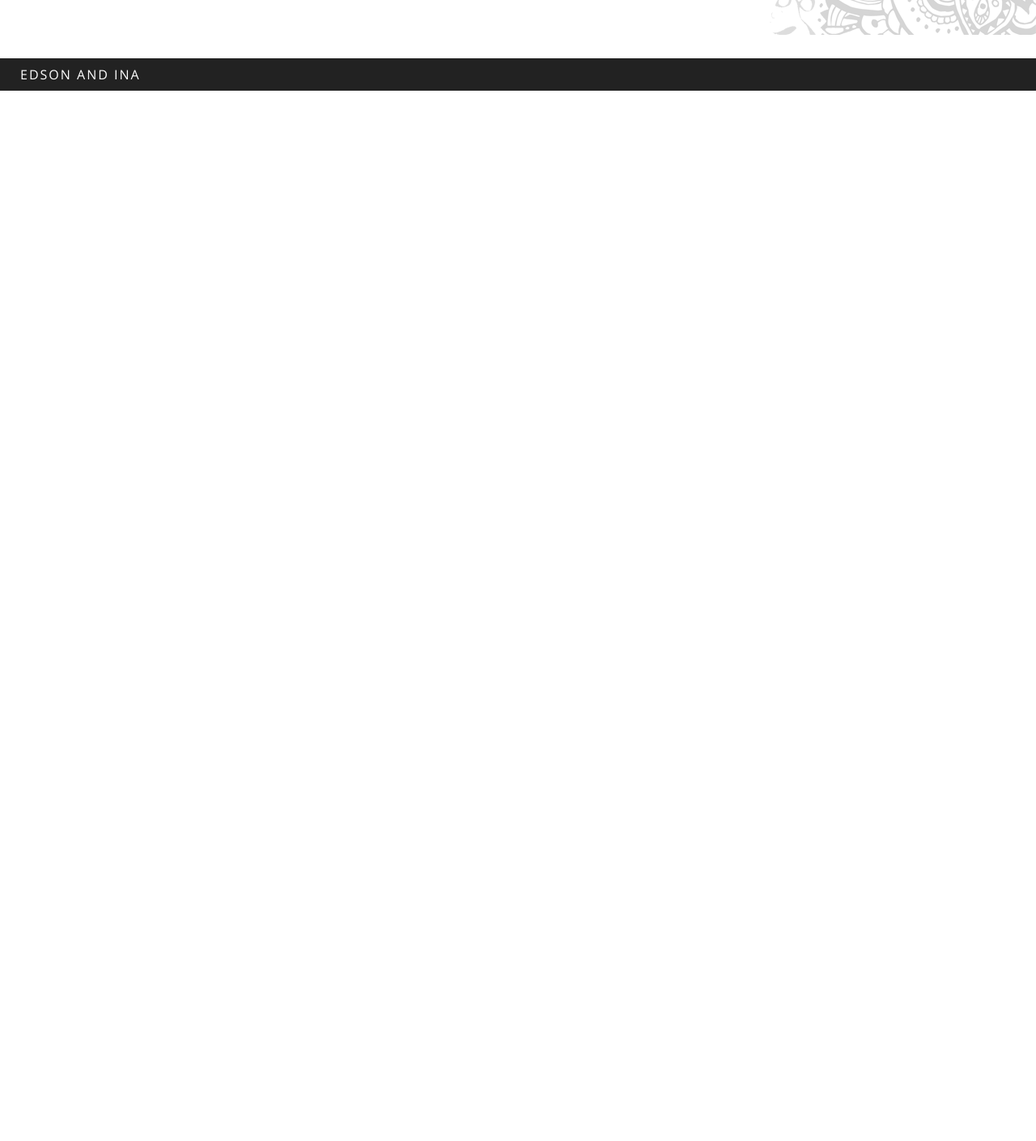
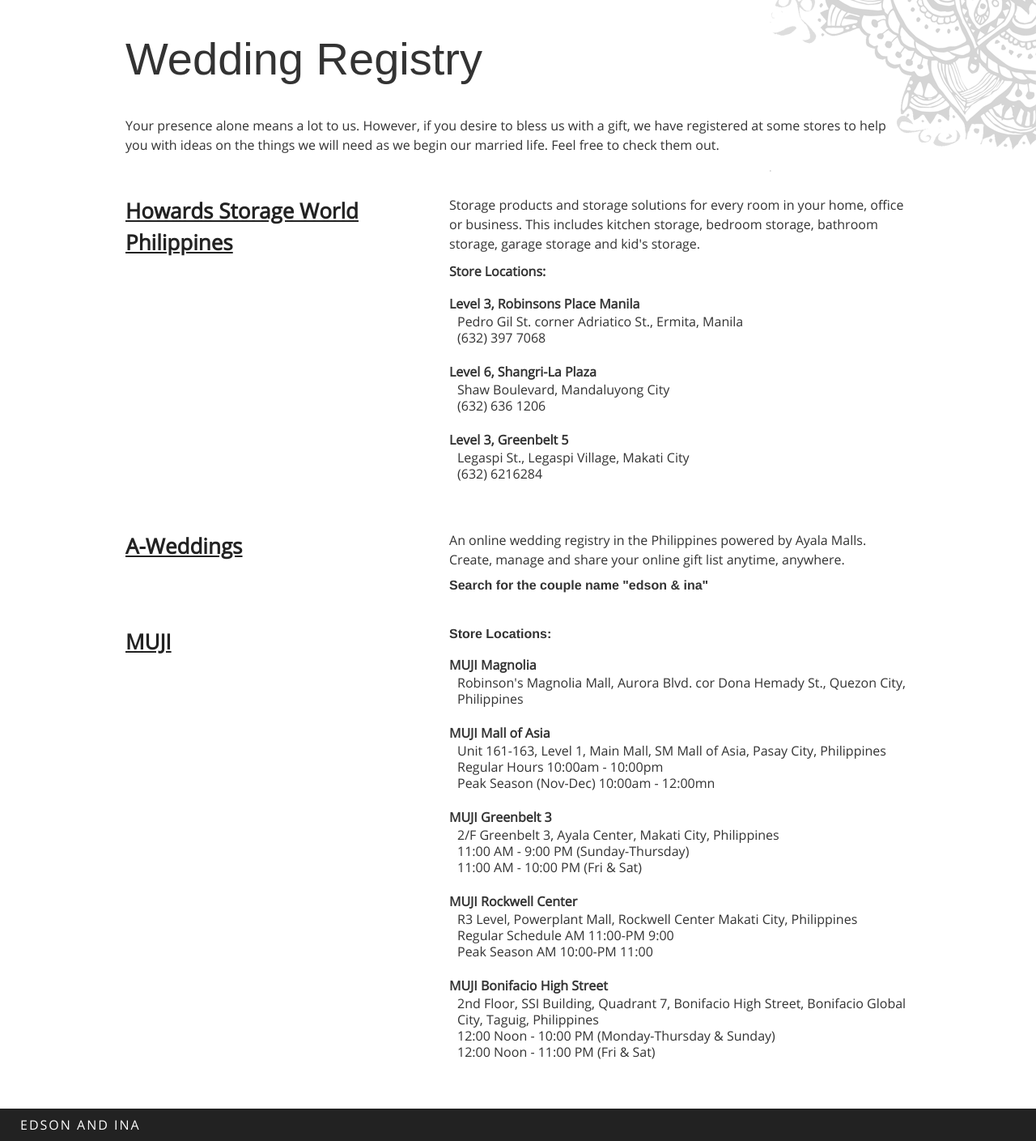
Before and after one commit to ace-subido/edson-ina, a plain HTML site: page registry.html in a window 1280 px wide. Shown: the part 688-2097 px from the top of the page at 81% size. Before the commit the page ends 800 px from the top, so only its background shows below. Drawn offline with Linux system fonts and the light colour scheme; a web font is replaced by a local one.

Commit message:
add for wedding stuff

```diff
--- a/css/layout.less
+++ b/css/layout.less
@@ -33,6 +33,17 @@
 			font-weight: bold;
 			text-shadow: 0px 0px 3px darken(@textColor, 20%);
 		}
+	}
+}
+
+@media (max-width: 767px) {
+	body {
+		padding-left: 0px;
+		padding-right: 0px;
+	}
+	.block {
+		padding-left: 20px;
+		padding-right: 20px;
 	}
 }
 
@@ -144,6 +155,23 @@
 		display: block;
 		height: 120px;
 	}
+
+	.store {
+		h4 {
+			margin: 0px;
+			a {
+				font-size: 26px;
+				line-height: 1.5em;
+				color: @textColor;
+				text-decoration: underline;
+				font-weight: bold;
+
+				&:hover {
+					color: lighten(@textColor, 20%);
+				}
+			}
+		}
+	}
 }
 
 footer {
--- a/css/styles.less
+++ b/css/styles.less
@@ -39,6 +39,10 @@
 	  margin-right: -20px;
 	  padding-left: 20px;
 	  padding-right: 20px;
+
+	  a.brand {
+	  	margin-left: 20px;
+	  }
 	}
 }
 
--- a/css/typography.less
+++ b/css/typography.less
@@ -45,13 +45,13 @@
     font-style: normal;
 }
 
-p, li, a {
+p, li, a, dl, dt, dd {
     font-family: @baseFontFamily;
     -webkit-font-smoothing: antialiased;
     text-rendering: optimizelegibility;
 }
 
-p, li {
+p, li, dl, dt, dd  {
     font-size: @baseFontSize;
     line-height: @baseLineHeight;
     -webkit-font-smoothing: antialiased;
--- a/registry.html
+++ b/registry.html
@@ -26,6 +26,116 @@
                       <a href="team.html">Wedding Team</a>
                     </div>
                 </div>
+                <div class="row">
+                  <div class="offset1 span10">
+                    <h2>Wedding Registry</h2>
+                  </div>
+                </div>
+                <div class="row">
+                  <div class="offset1 span10">
+                    <p>Your presence alone means a lot to us. However, if you desire to bless us with a gift, we have registered at some stores to help you with ideas on the things we will need as we begin our married life. Feel free to check them out.</p>
+                  </div>
+                </div>
+                <div class="row">
+                  <div class="offset1 span4 store">
+                    <h4>
+                      <a href="http://www.hsw.com.ph">Howards Storage World Philippines</a>
+                    </h4>
+                  </div>
+                  <div class="span6">
+                    <p>Storage products and storage solutions for every room in your home, office or business. This includes kitchen storage, bedroom storage, bathroom storage, garage storage and kid's storage.</p>
+                    <p><strong>Store Locations:</strong></p>
+                    <dl>
+                      <dt>Level 3, Robinsons Place Manila</dt>
+                      <dd>
+                        <address>
+                          Pedro Gil St. corner Adriatico St., Ermita, Manila <br />
+                          (632) 397 7068
+                        </address>
+                      </dd>
+                      <dt>
+                        Level 6, Shangri-La Plaza
+                      </dt>
+                      <dd>
+                        <address>
+                          Shaw Boulevard, Mandaluyong City <br />
+                          (632) 636 1206
+                        </address>
+                      </dd>
+                      <dt>
+                        Level 3, Greenbelt 5
+                      </dt>
+                      <dd>
+                        <address>
+                          Legaspi St., Legaspi Village, Makati City <br />
+                          (632) 6216284
+                        </address>
+                      </dd>
+                    </dl>
+                  </div>
+
+                </div>
+                <div class="row">
+                  <div class="offset1 span4 store">
+                    <h4><a href="http://www.a-weddings.com">
+                      A-Weddings
+                    </a></h4>
+                  </div>
+                  <div class="span6">
+                    <p>
+                      An online wedding registry in the Philippines powered by Ayala Malls. Create, manage and share your online gift list anytime, anywhere.
+                    </p>
+                    <strong>Search for the couple name "edson & ina"</strong>
+                  </div>
+                </div>
+                <div class="row">
+                  <div class="offset1 span4 store">
+                    <h4><a href="http://www.muji.com/ph">MUJI</a></h4>
+                  </div>
+                  <div class="span6">
+                    <strong>Store Locations:</strong>
+                    <dl>
+                      <dt>MUJI Magnolia</dt>
+                      <dd>
+                        <address>
+                          Robinson's Magnolia Mall, Aurora Blvd. cor Dona Hemady St., Quezon City, Philippines
+                        </address>
+                      </dd>
+                      <dt>MUJI Mall of Asia</dt>
+                      <dd>
+                        <address>
+                          Unit 161-163, Level 1, Main Mall, SM Mall of Asia, Pasay City, Philippines <br />
+                          Regular Hours 10:00am - 10:00pm <br />
+                          Peak Season (Nov-Dec) 10:00am - 12:00mn
+                        </address>
+                      </dd>
+                      <dt>MUJI Greenbelt 3</dt>
+                      <dd>
+                        <address>
+                          2/F Greenbelt 3, Ayala Center, Makati City, Philippines <br />
+                          11:00 AM - 9:00 PM (Sunday-Thursday) <br />
+                          11:00 AM - 10:00 PM (Fri & Sat)
+                        </address>
+                      </dd>
+                      <dt>MUJI Rockwell Center</dt>
+                      <dd>
+                        <address>
+                          R3 Level, Powerplant Mall, Rockwell Center Makati City, Philippines <br />
+                          Regular Schedule AM 11:00-PM 9:00 <br />
+                          Peak Season AM 10:00-PM 11:00
+                        </address>
+                      </dd>
+                      <dt>MUJI Bonifacio High Street</dt>
+                      <dd>
+                        <address>
+                          2nd Floor, SSI Building, Quadrant 7, Bonifacio High Street, Bonifacio Global City, Taguig, Philippines  <br />
+                          12:00 Noon - 10:00 PM (Monday-Thursday & Sunday) <br />
+                          12:00 Noon - 11:00 PM (Fri & Sat)
+                        </address>
+                      </dd>
+                    </dl>
+                  </div>
+                </div>
             </div>
         </div>
         <div id="push"></div>
```
Also changed, not shown: css/styles.min.css.
